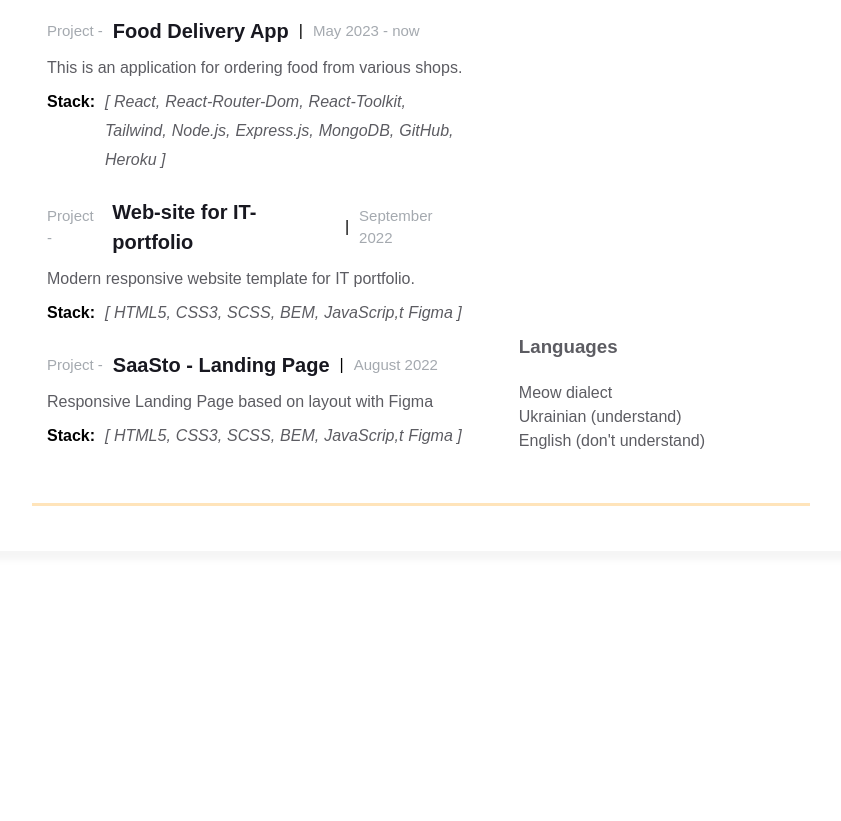
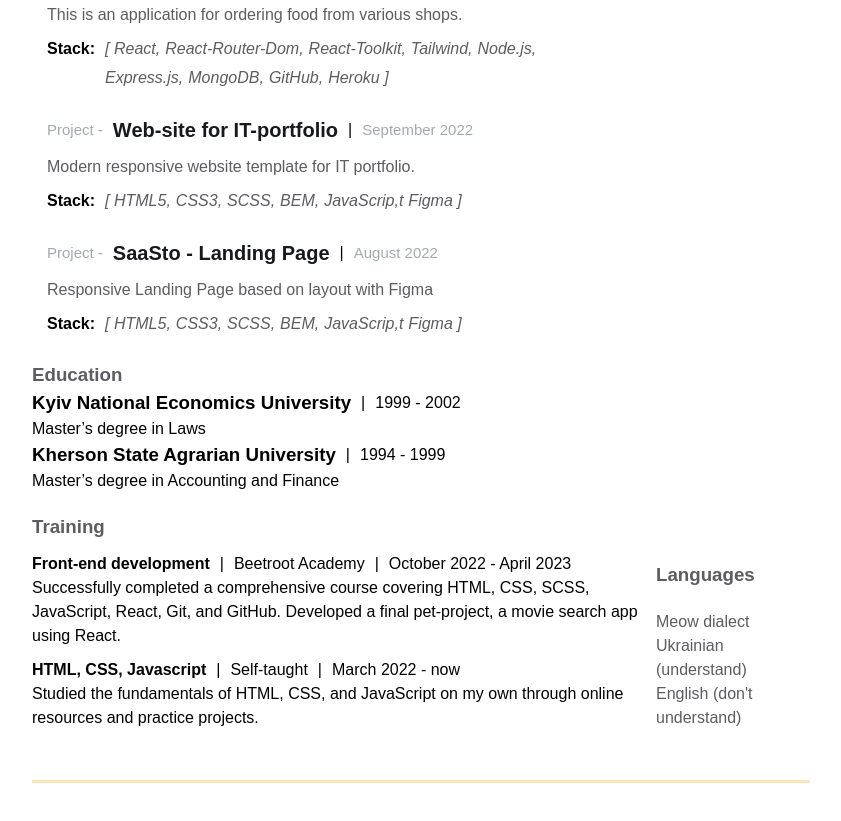
Before and after one commit to siefimov/homepage, a plain HTML site: page index.html in a window 1280 px wide. Shown: the part 877-1698 px from the top of the page, without its empty margins (219-1060 px from the left). Before the commit the page ends 1479 px from the top, so only its background shows below. Drawn offline with Linux system fonts and the light colour scheme.

Commit message:
Added Education and Training blocks

```diff
--- a/index.html
+++ b/index.html
@@ -92,6 +92,7 @@
           <div class="resume__block">
             <div class="main-info fh">
 
+              <div class="main-info__container">
                 <div class="experiences">
                   <h3 class="experiences__header">Non-Commercial Experience</h3>
                   <div class="experiences__project">
@@ -188,8 +189,62 @@
                       </ul>
                     </div>
                   </div>
+                </div>
+
+                <div class="education">
+                  <h3 class="education__header">Education</h3>
+                  <div class="education__university">
+                    <div class="education__university-header">
+                      <h3 class="education__university-name">Kyiv National Economics University</h3>
+                      <span>|</span>
+                      <span class="education__university-durability">1999 - 2002</span>
+                    </div>
+                    <p class="education__university-degree">Master’s degree in Laws</p>
+                  </div>
+                  <div class="education__university">
+                    <div class="education__university-header">
+                      <h3 class="education__university-name">Kherson State Agrarian University</h3>
+                      <span>|</span>
+                      <span class="education__university-durability">1994 - 1999</span>
+                    </div>
+                    <p class="education__university-degree">Master’s degree in Accounting and Finance</p>
+                  </div>
+                </div>
+
+                <div class="training">
+                  <h3 class="training__header">Training</h3>
+                  <div class="training__company">
+                    <div class="training__company-header">
+                      <p class="training__company-class">Front-end development </p>
+                      <span>|</span>
+                      <p class="training__company-name">Beetroot Academy </p>
+                      <span>|</span>
+                      <span class="training__company-duration">October 2022 - April 2023</span>
+                    </div>
+                    <p class="training__company-description">
+                      Successfully completed a comprehensive course covering HTML, CSS, SCSS, JavaScript, React, Git, and GitHub.
+                      Developed a final pet-project, a movie search app using React.
+                    </p>
+                  </div>
+
+                  <div class="training__company">
+                    <div class="training__company-header">
+                      <p class="training__company-class">HTML, CSS, Javascript</p>
+                      <span>|</span>
+                      <p class="training__company-name">Self-taught </p>
+                      <span>|</span>
+                      <span class="training__company-duration">March 2022 - now</span>
+                    </div>
+                    <p class="training__company-description">
+                      Studied the fundamentals of HTML, CSS, and JavaScript on my own through online resources and practice projects.
+                    </p>
+                  </div>
 
                 </div>
+              </div>
+
+
+
 
               <div class="additional-info fv">
                 <div class="additional-info fv">
--- a/styles.css
+++ b/styles.css
@@ -16,7 +16,7 @@ body {
   --text-decoration-color: #ff9a00;
 }
 
-a{
+a {
   text-decoration: none;
 }
 
@@ -240,7 +240,7 @@ a{
   display: flex;
   gap: 10px;
 }
-.experiences__project-description{
+.experiences__project-description {
   color: var(--secondary-text-color);
   margin-bottom: 10px;
 }
@@ -259,6 +259,39 @@ a{
 .experiences__project-responsibilities {
   color: var(--secondary-text-color);
   padding-left: 20px;
+}
+
+.education {
+  margin-bottom: 20px;
+}
+.education__header {
+  color: var(--secondary-text-color);
+}
+
+.education__university-header {
+  display: flex;
+  align-items: center;
+  gap: 10px;
+}
+
+.training {
+  margin-bottom: 20px;
+}
+.training__header {
+  margin-bottom: 10px;
+  color: var(--secondary-text-color);
+}
+
+.training__company{
+  margin-bottom: 10px;
+}
+.training__company-header {
+  display: flex;
+  gap: 10px;
+}
+
+.training__company-class {
+  font-weight: 600;
 }
 
 .additional-info {
```
Lines whose indentation alone changed are shown as unchanged.
